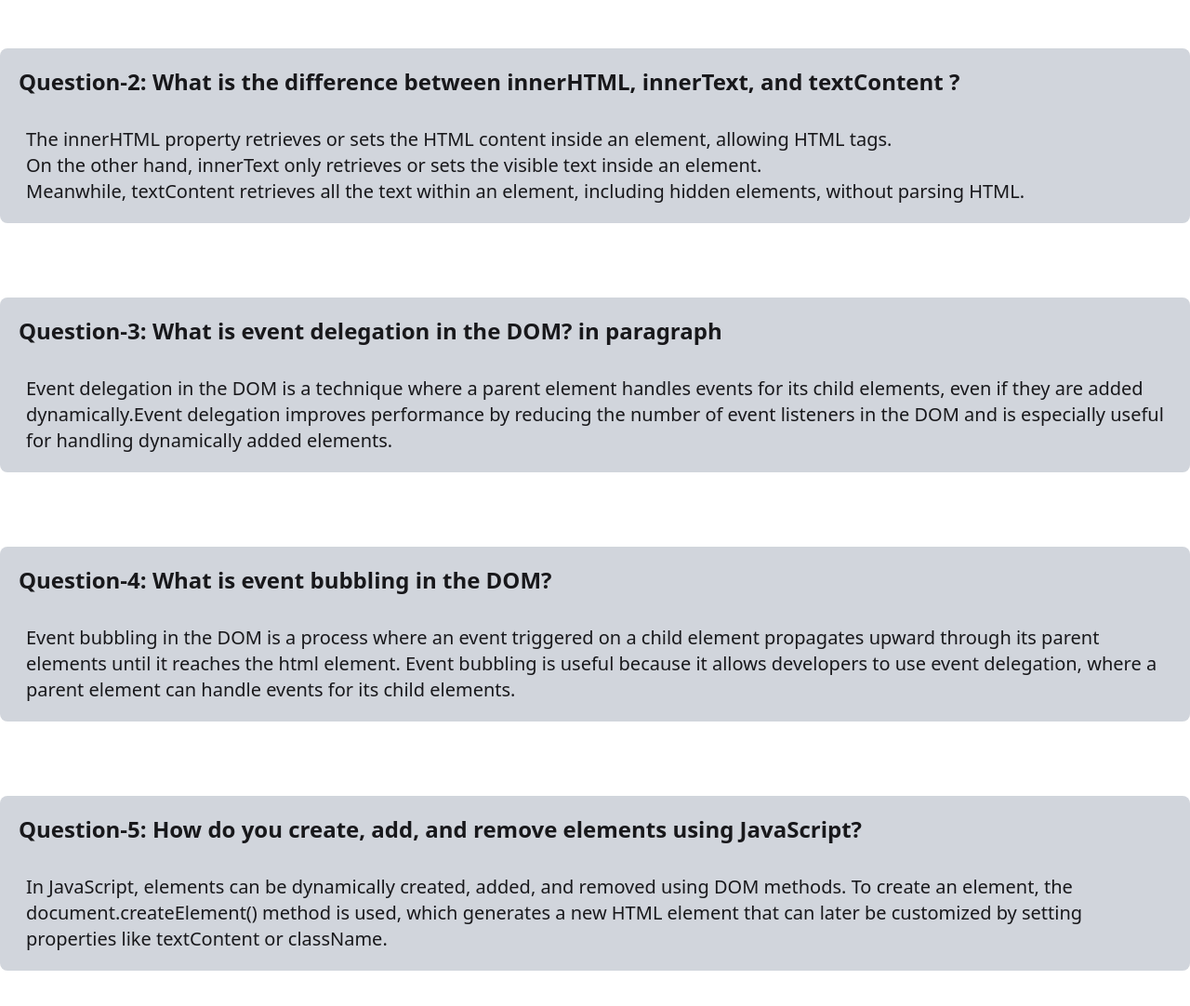
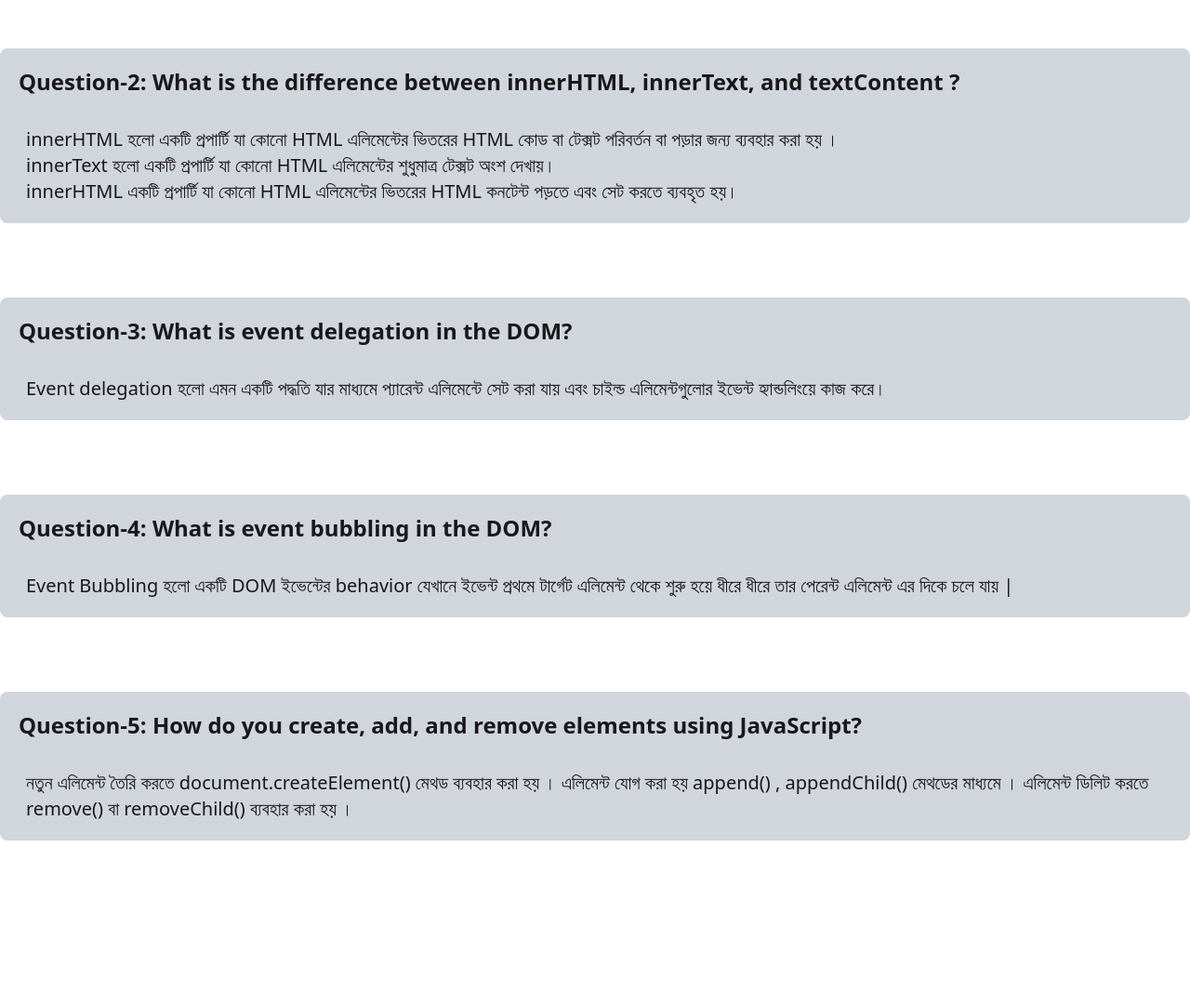
Before and after one commit to hasan6t7/new-task, a plain HTML site: page blog.html in a window 1280 px wide. Shown: the part 560-1642 px from the top of the page at 93% size. After the commit the page ends 1544 px from the top, so only its background shows below. Drawn offline with nearby package versions, Linux system fonts and the light colour scheme.

Commit message:
blog customize

```diff
--- a/blog.html
+++ b/blog.html
@@ -40,8 +40,8 @@
               the DOM?
             </h1>
             <p class="text-xl pl-2">
-              In JavaScript, there are several ways to select elements from the
-              DOM.
+              জাভাস্ক্রিপ্টে DOM থেকে এলিমেন্ট নির্বাচন করার জন্য কয়েকটি পদ্ধতি
+              রয়েছে | যেমন-
             </p>
             <ol class="text-xl pl-10 list-decimal">
               <li>getElementById()</li>
@@ -58,27 +58,25 @@
               and textContent ?
             </h1>
             <p class="text-xl pl-2">
-              The innerHTML property retrieves or sets the HTML content inside
-              an element, allowing HTML tags.
+              innerHTML হলো একটি প্রপার্টি যা কোনো HTML এলিমেন্টের ভিতরের HTML
+              কোড বা টেক্সট পরিবর্তন বা পড়ার জন্য ব্যবহার করা হয় ।
               <br />
-              On the other hand, innerText only retrieves or sets the visible
-              text inside an element.
+              innerText হলো একটি প্রপার্টি যা কোনো HTML এলিমেন্টের শুধুমাত্র
+              টেক্সট অংশ দেখায়।
               <br />
-              Meanwhile, textContent retrieves all the text within an element,
-              including hidden elements, without parsing HTML.
+              innerHTML একটি প্রপার্টি যা কোনো HTML এলিমেন্টের ভিতরের HTML
+              কনটেন্ট পড়তে এবং সেট করতে ব্যবহৃত হয়।
             </p>
           </div>
           <!-- q3 -->
           <div class="space-y-8 mb-20 p-5 rounded-lg bg-gray-300">
             <h1 class="font-bold text-2xl">
-              Question-3: What is event delegation in the DOM? in paragraph
+              Question-3: What is event delegation in the DOM?
             </h1>
             <p class="text-xl pl-2">
-              Event delegation in the DOM is a technique where a parent element
-              handles events for its child elements, even if they are added
-              dynamically.Event delegation improves performance by reducing the
-              number of event listeners in the DOM and is especially useful for
-              handling dynamically added elements.
+              Event delegation হলো এমন একটি পদ্ধতি যার মাধ্যমে প্যারেন্ট
+              এলিমেন্টে সেট করা যায় এবং চাইল্ড এলিমেন্টগুলোর ইভেন্ট হ্যান্ডলিংয়ে
+              কাজ করে।
             </p>
           </div>
           <!-- q4 -->
@@ -87,11 +85,9 @@
               Question-4: What is event bubbling in the DOM?
             </h1>
             <p class="text-xl pl-2">
-              Event bubbling in the DOM is a process where an event triggered on
-              a child element propagates upward through its parent elements
-              until it reaches the html element. Event bubbling is useful
-              because it allows developers to use event delegation, where a
-              parent element can handle events for its child elements.
+              Event Bubbling হলো একটি DOM ইভেন্টের behavior যেখানে ইভেন্ট প্রথমে
+              টার্গেট এলিমেন্ট থেকে শুরু হয়ে ধীরে ধীরে তার পেরেন্ট এলিমেন্ট এর
+              দিকে চলে যায় |
             </p>
           </div>
 
@@ -102,11 +98,9 @@
               JavaScript?
             </h1>
             <p class="text-xl pl-2">
-              In JavaScript, elements can be dynamically created, added, and
-              removed using DOM methods. To create an element, the
-              document.createElement() method is used, which generates a new
-              HTML element that can later be customized by setting properties
-              like textContent or className.
+              নতুন এলিমেন্ট তৈরি করতে document.createElement() মেথড ব্যবহার করা
+              হয় । এলিমেন্ট যোগ করা হয় append() , appendChild() মেথডের মাধ্যমে । এলিমেন্ট
+              ডিলিট করতে remove() বা removeChild() ব্যবহার করা হয় ।
             </p>
           </div>
         </div>
--- a/js/script.js
+++ b/js/script.js
@@ -16,7 +16,7 @@ for (let i = 0; i < completes.length; i++) {
   complete.addEventListener("click", function (event) {
     event.preventDefault();
 
-    alert("Ok Done ");
+    alert("Board Updated Successfully");
     let assaignleft = document.getElementById("assaign-left");
     let convertedAssaignLeft = parseInt(assaignleft.innerText);
     let newAssaignLeft = convertedAssaignLeft - 1;
@@ -27,7 +27,7 @@ for (let i = 0; i < completes.length; i++) {
     assaignDone.innerText = newAssaignDone;
 
     if (newAssaignLeft === 0) {
-      alert("congratulation");
+      alert("congrates!!! You have completed all the current task");
     }
 
     let title = event.target.parentNode.parentNode.children[1].innerText;
```
